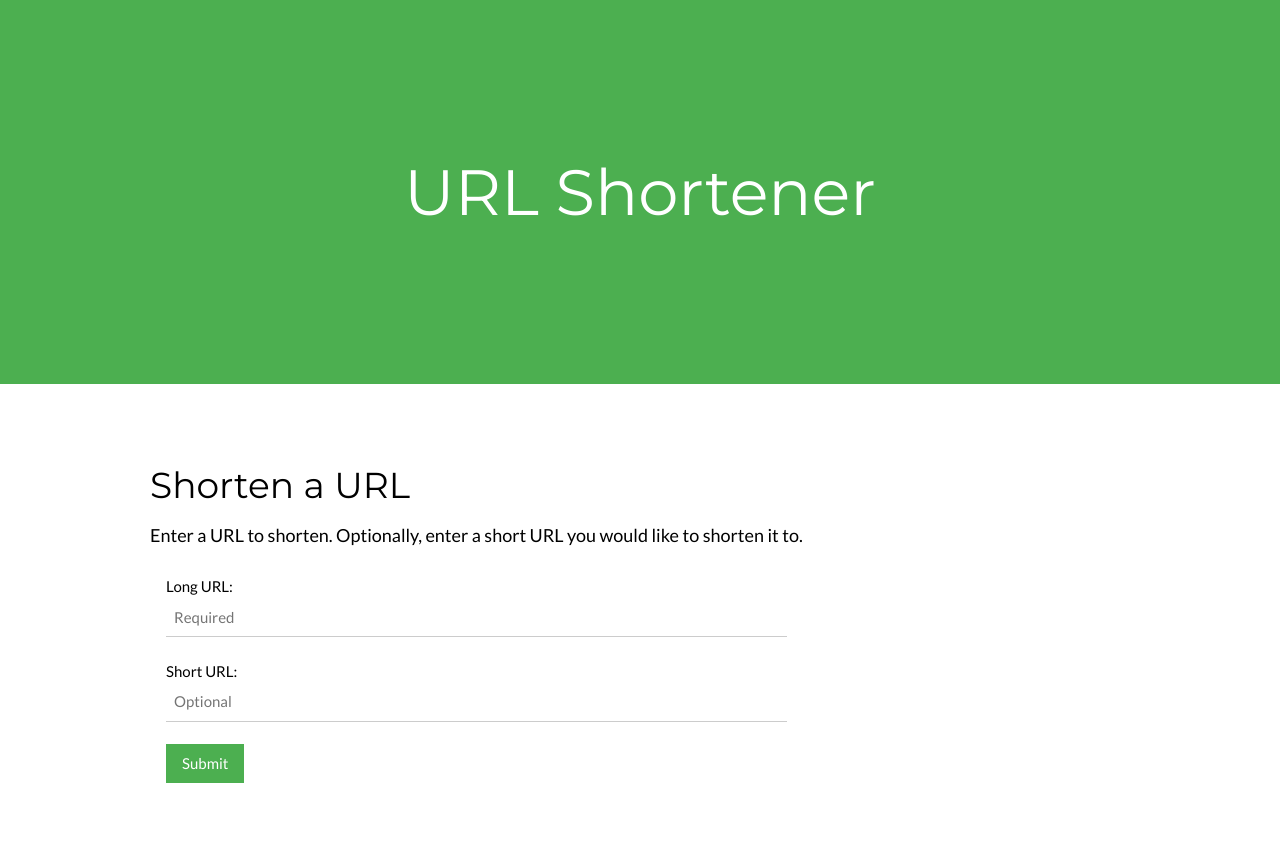
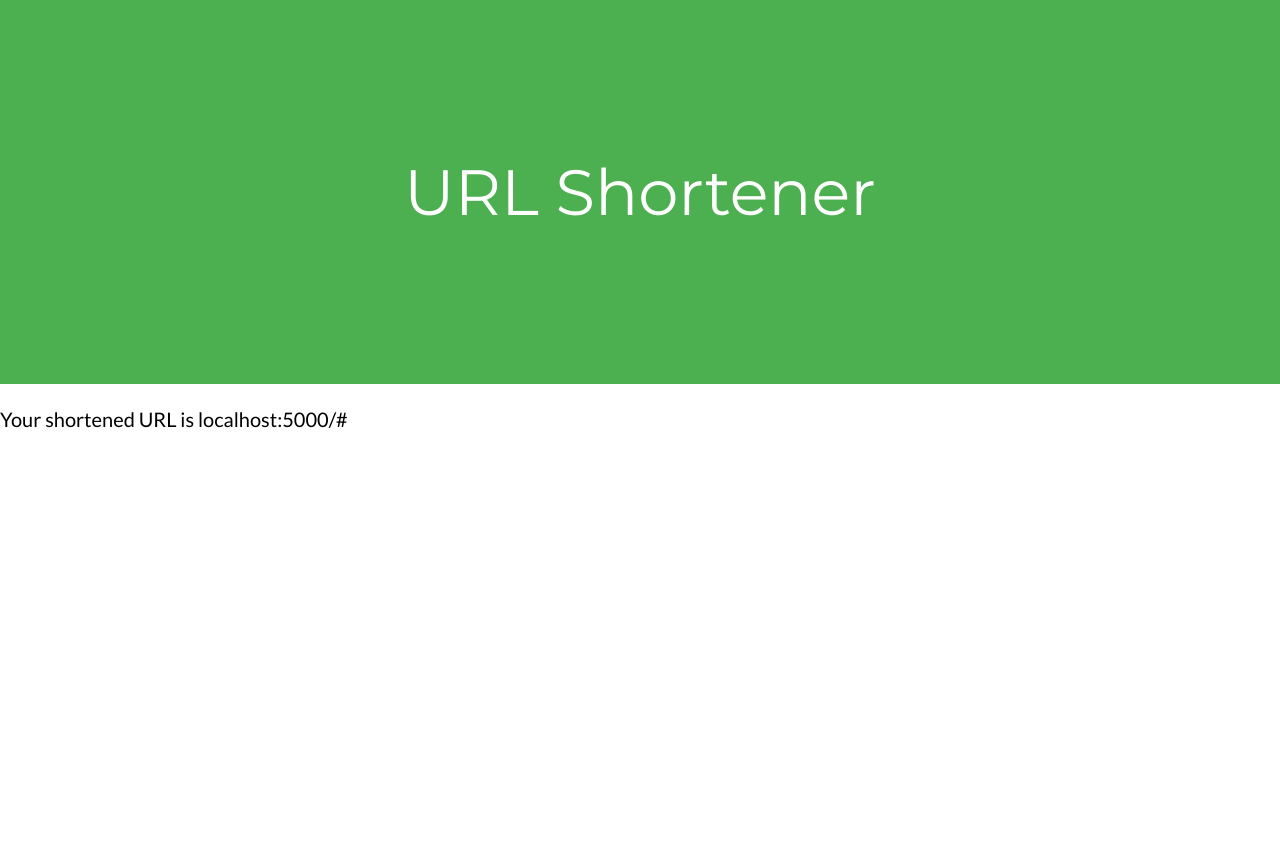
Before and after one commit to GeorgeJanulis/tinyurlmongo, a Flask app: template templates/index.html in a window 1280 px wide. After the commit the page ends 428 px from the top, so only its background shows below. Run offline with Flask 2, Linux system fonts and the light colour scheme; the template is opened without the code that fills it: most values are stand-ins (such as "Sample title", 1, 10 or a date in 2020).

Commit message:
templates

```diff
--- a/templates/base.html
+++ /dev/null
@@ -1,42 +0,0 @@
-<!DOCTYPE html>
-<html lang="en">
-<title>W3.CSS Template</title>
-<meta charset="UTF-8">
-<meta name="viewport" content="width=device-width, initial-scale=1">
-<link rel="stylesheet" href="https://www.w3schools.com/w3css/4/w3.css">
-<link rel="stylesheet" href="https://fonts.googleapis.com/css?family=Lato">
-<link rel="stylesheet" href="https://fonts.googleapis.com/css?family=Montserrat">
-<link rel="stylesheet" href="https://cdnjs.cloudflare.com/ajax/libs/font-awesome/4.7.0/css/font-awesome.min.css">
-<style>
-body,h1,h2,h3,h4,h5,h6 {font-family: "Lato", sans-serif}
-.w3-bar,h1,button {font-family: "Montserrat", sans-serif}
-.fa-anchor,.fa-coffee {font-size:200px}
-</style>
-<body>
-
-<!-- Header -->
-<header class="w3-container w3-green w3-center" style="padding:128px 16px">
-  <h1 class="w3-margin w3-jumbo">URL Shortener</h1>
-</header>
-
-<!-- First Grid -->
-<div class="w3-row-padding w3-padding-64 w3-container">
-  <div class="w3-content">
-    <div class="w3-twothird">
-      <h1>Shorten a URL</h1>
-      <h5 class="w3-padding-8">Enter a URL to shorten. Optionally, enter a short URL you would like to shorten it to.</h5>
-
-      <form class="w3-container w3-padding-16" action="{{ url_for('') }}" method="POST">
-        <label>Long URL:</label><br>
-        <input class="w3-input" type="text" name="long_url" placeholder="Required"><br>
-        <label>Short URL:</label><br>
-        <input class="w3-input" type="text" name="short_url" placeholder="Optional"><br>
-        <input type="submit" class="w3-btn w3-green">
-      </form>
-
-      </div>
-  </div>
-</div>
-
-</body>
-</html>
--- a/templates/index.html
+++ b/templates/index.html
@@ -1,37 +1,55 @@
-{% extends "base.html" %}
-{% block content %}
+<!DOCTYPE html>
+<html lang="en">
+<title>W3.CSS Template</title>
+<meta charset="UTF-8">
+<meta name="viewport" content="width=device-width, initial-scale=1">
+<link rel="stylesheet" href="https://www.w3schools.com/w3css/4/w3.css">
+<link rel="stylesheet" href="https://fonts.googleapis.com/css?family=Lato">
+<link rel="stylesheet" href="https://fonts.googleapis.com/css?family=Montserrat">
+<link rel="stylesheet" href="https://cdnjs.cloudflare.com/ajax/libs/font-awesome/4.7.0/css/font-awesome.min.css">
+<style>
+body,h1,h2,h3,h4,h5,h6 {font-family: "Lato", sans-serif}
+.w3-bar,h1,button {font-family: "Montserrat", sans-serif}
+.fa-anchor,.fa-coffee {font-size:200px}
+</style>
+<body>
 
-<header class="intro">
-  <div class="intro-body">
-{% if error %}
-<h2><div class="alert" role="alert">
-  {{ error }}
-</div></h2>
+<!-- Header -->
+<header class="w3-container w3-green w3-center" style="padding:128px 16px">
+  <h1 class="w3-margin w3-jumbo">URL Shortener</h1>
+</header>
+
+{% if url %}
+<h4><p> Your shortened URL is localhost:5000/{{ url }} </p></h4>
 {% endif %}
 
-{% if url %}
-<h4><p> Your shortened URL is <br>{{ url_for('red', url=url, _external=True) }} </p></h4>
+<!-- First Grid -->
+{% if error %}
+    <h2><div class="alert" role="alert">
+      {{ error }}
+    </div></h2>
 {% endif %}
 
-    <div class="container">
-      <div class="row">
-        <div class="col-md-6 col-md-offset-3">
-          <!--p class="intro-text"> Weed </p-->
+{% if error or homepage %}
+<div class="w3-row-padding w3-padding-64 w3-container">
 
-            <form action="/" method="post">
-              <p><h4>* Enter URL to shorten:</h4></p>
-              <input type="text" class="form-control" name="long_url"></input>
-              <br><br>
-              <p><h4>Enter custom short URL:</h4></p>
-              <input type="text" class="form-control" name="short_url"></input>
-              <br><br><br>
-              <button type=button" class="btn btn-lg btn-default">Shorten!</button>
-            </form>
+  <div class="w3-content">
+    <div class="w3-twothird">
+      <h1>Shorten a URL</h1>
+      <h5 class="w3-padding-8">Enter a URL to shorten. Optionally, enter a short URL you would like to shorten it to.</h5>
 
-        </div>
+      <form class="w3-container w3-padding-16" action="{{ url_for('index') }}" method="POST">
+        <label>Long URL:</label><br>
+        <input class="w3-input" type="text" name="long_url" placeholder="Required"><br>
+        <label>Short URL:</label><br>
+        <input class="w3-input" type="text" name="short_url" placeholder="Optional"><br>
+        <input type="submit" class="w3-btn w3-green">
+      </form>
+
       </div>
-    </div>
   </div>
-</header>
+</div>
+{% endif %}
 
-{% endblock %}
+</body>
+</html>
--- a/url/views.py
+++ b/views.py
@@ -1,5 +1,6 @@
-from flask import Flask, redirect, request
+from flask import Flask, redirect, request, render_template
 from pymongo import MongoClient
+import random
 
 #constants
 DEFAULT_LENGTH = 7
@@ -21,25 +22,26 @@
 		if short_url is None or "":
 			rand_url = gen_random_string()
 			coll.insert_one({"short_url": rand_url, "long_url": long_url})
-			return "success"
+			return render_template("index.html", url=rand_url)
 		#selected
 		else:
 			result = coll.find_one({"short_url": short_url})
+			print(result)
 			if result is None:
 				coll.insert_one({"short_url": short_url, "long_url": long_url})
-				return "success"
+				return render_template("index.html", url=short_url)
 			else:
-				return "error template"
+				return render_template("index.html", error="Error: Short URL already exists")
 	else:
-		return "render template"
+		return render_template("index.html", homepage="True")
 
 @app.route('/<short_url>')
 def lookup(short_url):
 	result = coll.find_one({"short_url": short_url})
 	if result is None:
-		return "should be an error template"
+		return "error template"
 	else:
-		redirect(result['long_url'])
+		return redirect(result['long_url'])
 
 def gen_random_string(len=DEFAULT_LENGTH, allowed_chars=ALLOWED_CHARS):
 	rand = ''.join(random.choice(allowed_chars) for i in range(len))
```
Also changed, not shown: templates/error.html (deleted, +0 -14 lines), 1 other file.
